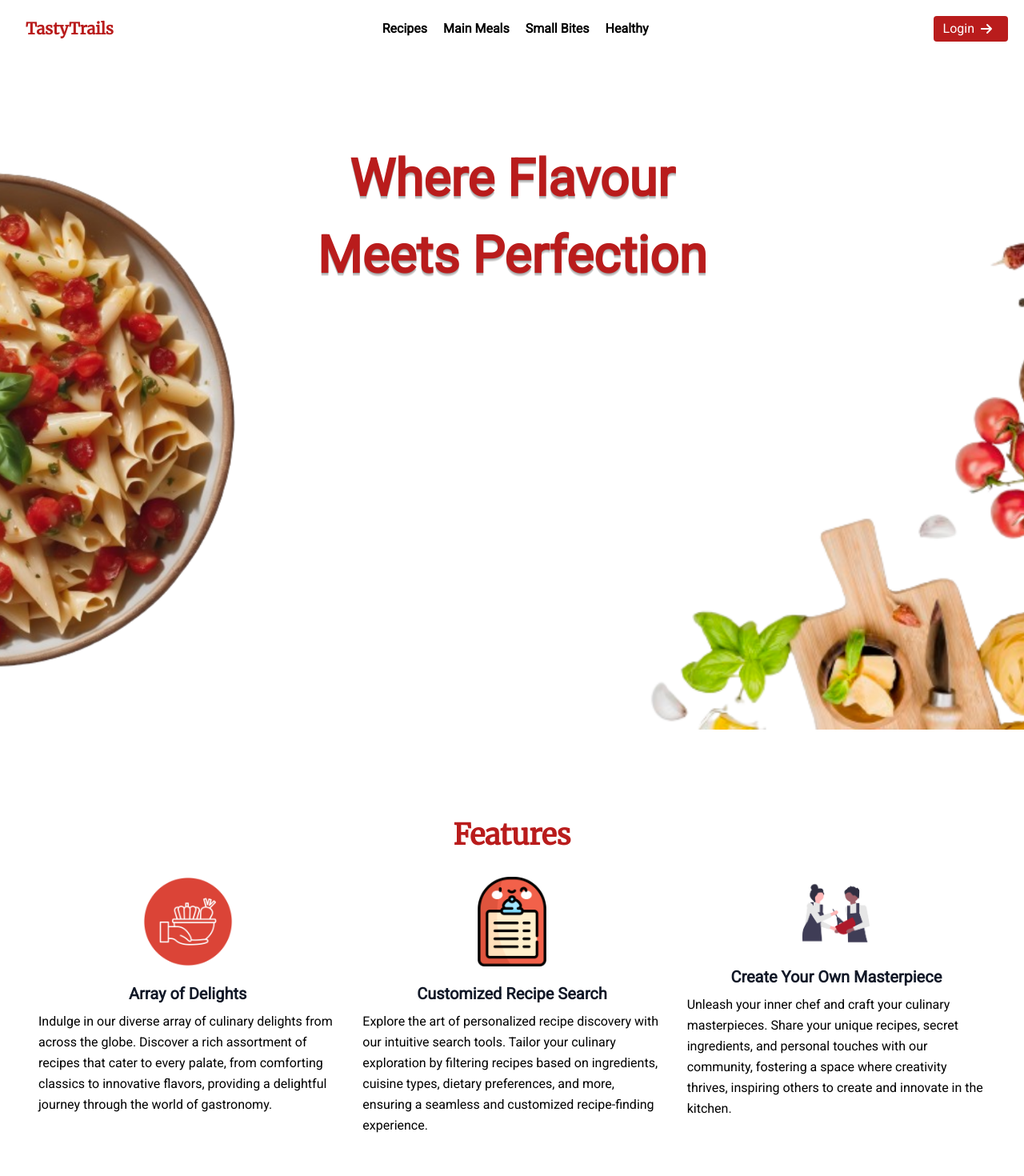
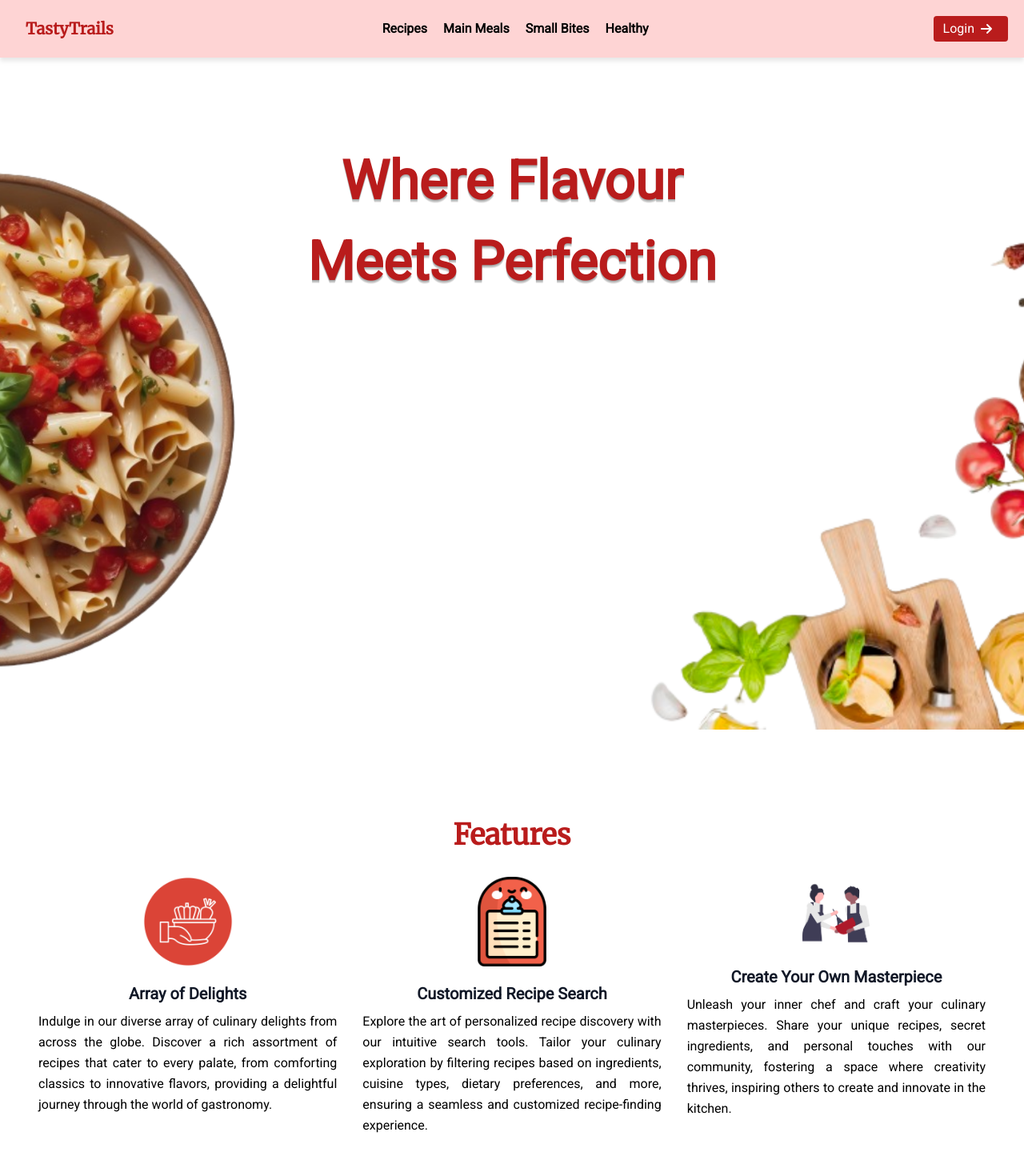
Before and after one commit to AlfiyaSiddique/TastyTrails, a React (Vite) app in the folder frontend/: page / in a window 1280 px wide. Shown: the top 1470 px of the page at 80% size. Built offline with nearby package versions, Linux system fonts and the light colour scheme; no server answers.

Commit message:
Added Color to Navbar and Justified Texts (#262)
* Added color to navbar and justified text

* Removed border radius and font changes

```diff
--- a/frontend/src/App.css
+++ b/frontend/src/App.css
@@ -86,6 +86,22 @@
   }
 }
 
+.navbar{
+  background-color: #fed4d4;
+  box-shadow: 0 4px 6px rgba(0, 0, 0, 0.1);
+}
+
+.text-\[4rem\] {
+  font-size: 4.2rem !important;
+}
+
+.text-left {
+  text-align: justify !important;
+}
+
+.leading-relaxed {
+  text-align: justify;
+}
 
 /* ADD THE CLASS OF CLAMPED-TEXT  */
 .clamped-text {
--- a/frontend/src/Components/Navbar.jsx
+++ b/frontend/src/Components/Navbar.jsx
@@ -70,7 +70,7 @@ const Navbar = () => {
 
   return (
     <nav
-      className={`z-50 relative ${isSticky ? "fixed top-0 left-0 w-full bg-white shadow-md" : ""
+      className={`z-50 relative navbar${isSticky ? "fixed top-0 left-0 w-full bg-white shadow-md" : ""
         }`}
     >
       <header className="text-gray-600 body-font">
```
